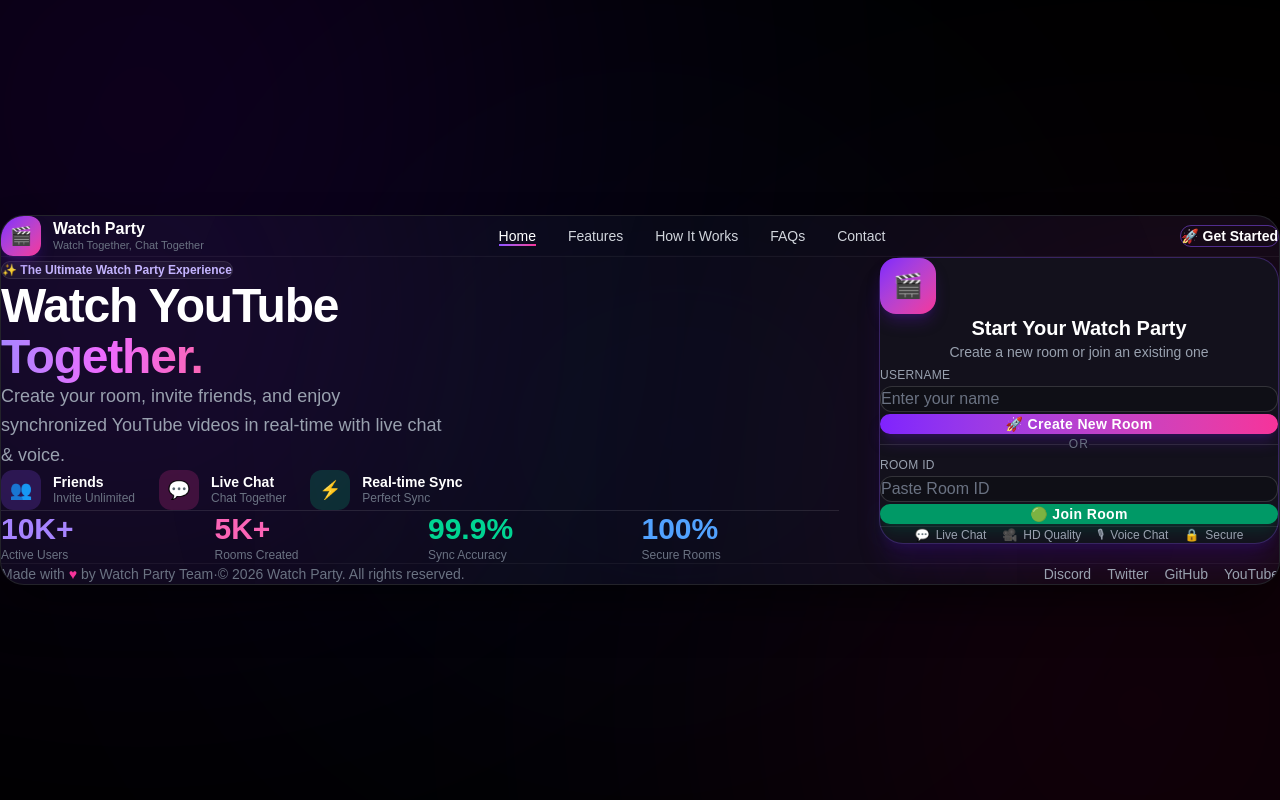
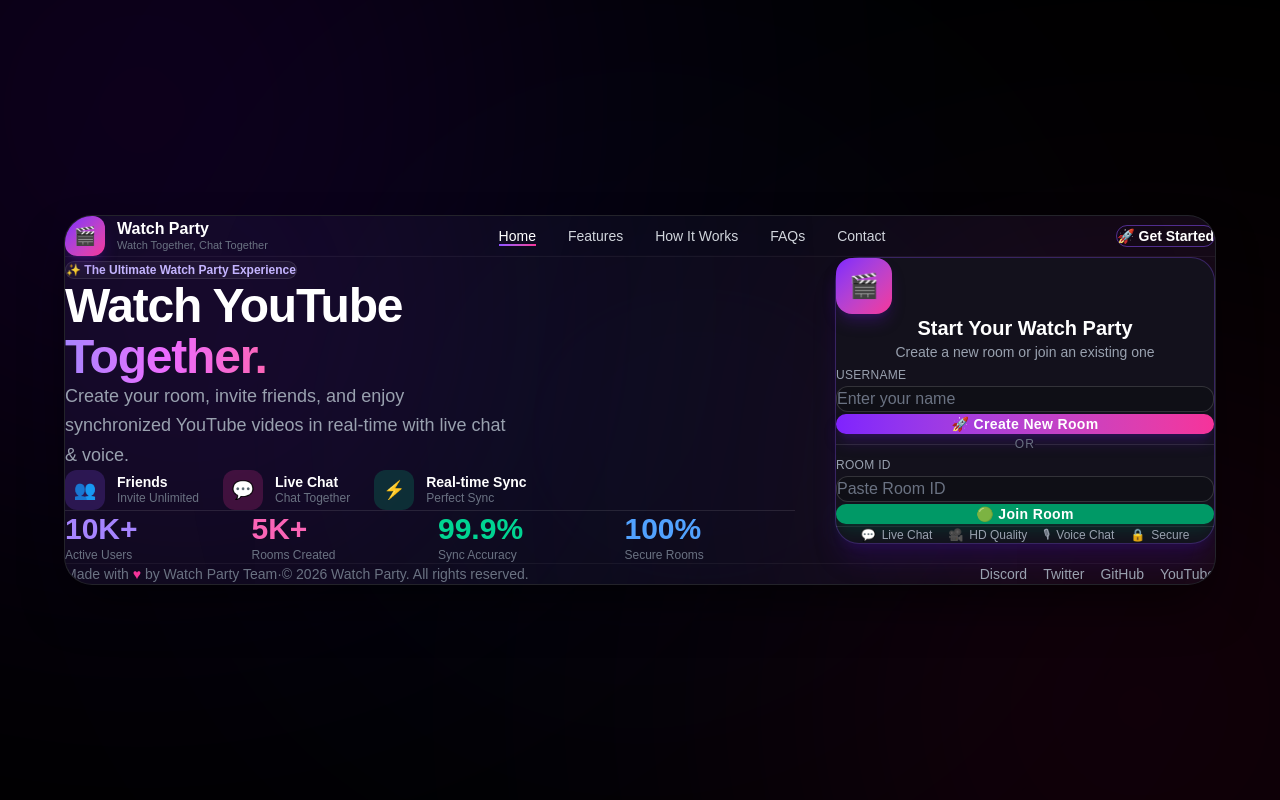
Before and after one commit to Antimakumari06/Watch_Party, a React (Vite) app in the folder client/: page / in a window 1280 px wide. Built offline with nearby package versions, Linux system fonts and the light colour scheme; no server answers.

Commit message:
Fix overflow and tighten panel proportions

```diff
--- a/client/src/pages/Home.tsx
+++ b/client/src/pages/Home.tsx
@@ -29,7 +29,7 @@
   };
 
   return (
-    <div className="relative min-h-screen w-full bg-black flex items-center justify-center p-4 sm:p-8 lg:p-12 overflow-hidden">
+    <div className="relative min-h-screen w-full bg-black flex items-center justify-center p-6 sm:p-10 lg:p-16 overflow-hidden">
       {/* ===== Outer ambient background glow ===== */}
       <div className="absolute inset-0 pointer-events-none">
         <div className="absolute w-[700px] h-[700px] bg-violet-700 rounded-full blur-[220px] opacity-20 -top-60 -left-52" />
@@ -38,7 +38,7 @@
       </div>
 
       {/* ===== Contained dashboard panel ===== */}
-      <div className="relative z-10 w-full max-w-7xl rounded-3xl border border-white/10 bg-[#0a0a12] shadow-2xl shadow-black/60 overflow-hidden">
+      <div className="relative z-10 w-full max-w-6xl mx-auto rounded-[28px] border border-white/10 bg-[#0a0a12] shadow-2xl shadow-black/60 overflow-hidden">
         {/* ambient glow, clipped to panel */}
         <div className="absolute inset-0 pointer-events-none overflow-hidden">
           <div className="absolute w-[500px] h-[500px] bg-violet-700 rounded-full blur-[180px] opacity-25 -top-40 -left-32" />
@@ -77,7 +77,7 @@
         </nav>
 
         {/* ===== Hero ===== */}
-        <div className="relative z-10 px-6 sm:px-10 py-12 grid lg:grid-cols-[1fr_400px] gap-10 items-start">
+        <div className="relative z-10 px-6 sm:px-10 py-12 grid lg:grid-cols-[minmax(0,1fr)_380px] gap-10 items-start">
           {/* Left column */}
           <div className="min-w-0">
             <span className="inline-block px-4 py-1.5 rounded-full bg-white/5 border border-white/10 text-violet-300 text-xs font-semibold mb-6">
@@ -186,12 +186,12 @@
         </div>
 
         {/* ===== Footer ===== */}
-        <footer className="relative z-10 border-t border-white/5 px-6 sm:px-10 py-5 flex flex-col sm:flex-row items-center justify-between gap-3 text-gray-500 text-sm">
-          <p>
+        <footer className="relative z-10 border-t border-white/5 px-6 sm:px-10 py-5 flex flex-wrap items-center justify-between gap-3 text-gray-500 text-sm">
+          <p className="min-w-0">
             Made with <span className="text-pink-500">♥</span> by Watch Party Team
             <span className="mx-2">·</span>© 2026 Watch Party. All rights reserved.
           </p>
-          <div className="flex items-center gap-4 text-gray-400">
+          <div className="flex flex-wrap items-center gap-4 text-gray-400">
             <a href="#" className="hover:text-white transition">Discord</a>
             <a href="#" className="hover:text-white transition">Twitter</a>
             <a href="#" className="hover:text-white transition">GitHub</a>
```
